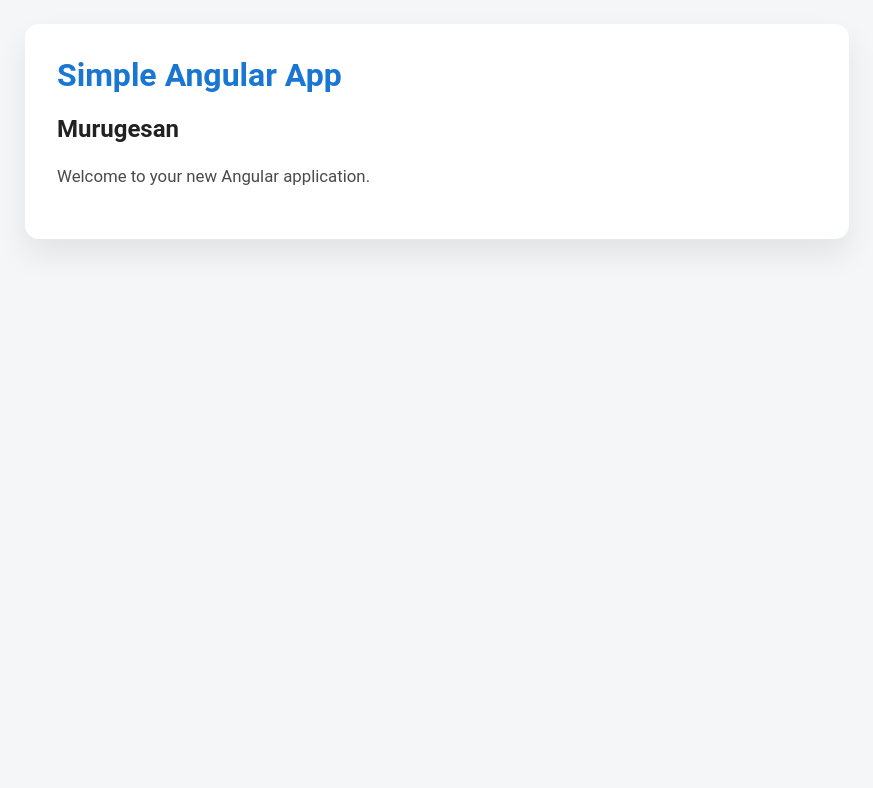
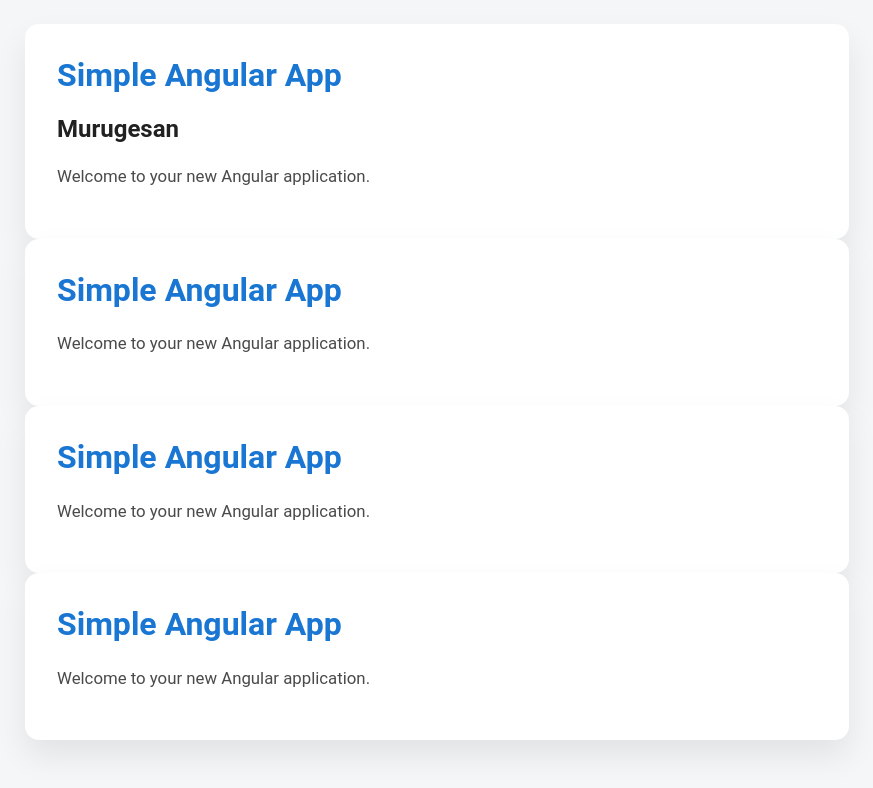
Before and after one commit to murugesantechver/test-uat, an Angular app: page / in a window 1280 px wide. Shown: the top 788 px of the page, without its empty margins (203-1076 px from the left). Built offline with nearby package versions, Linux system fonts and the light colour scheme.

Commit message:
feat: add additional app-shell sections to app component

```diff
--- a/src/app/app.component.html
+++ b/src/app/app.component.html
@@ -3,3 +3,18 @@
   <h2>Murugesan</h2>
   <p>Welcome to your new Angular application.</p>
 </div>
+
+<div class="app-shell">
+  <h1>{{ title }}</h1>
+  <p>Welcome to your new Angular application.</p>
+</div>
+
+<div class="app-shell">
+  <h1>{{ title }}</h1>
+  <p>Welcome to your new Angular application.</p>
+</div>
+
+<div class="app-shell">
+  <h1>{{ title }}</h1>
+  <p>Welcome to your new Angular application.</p>
+</div>
```
